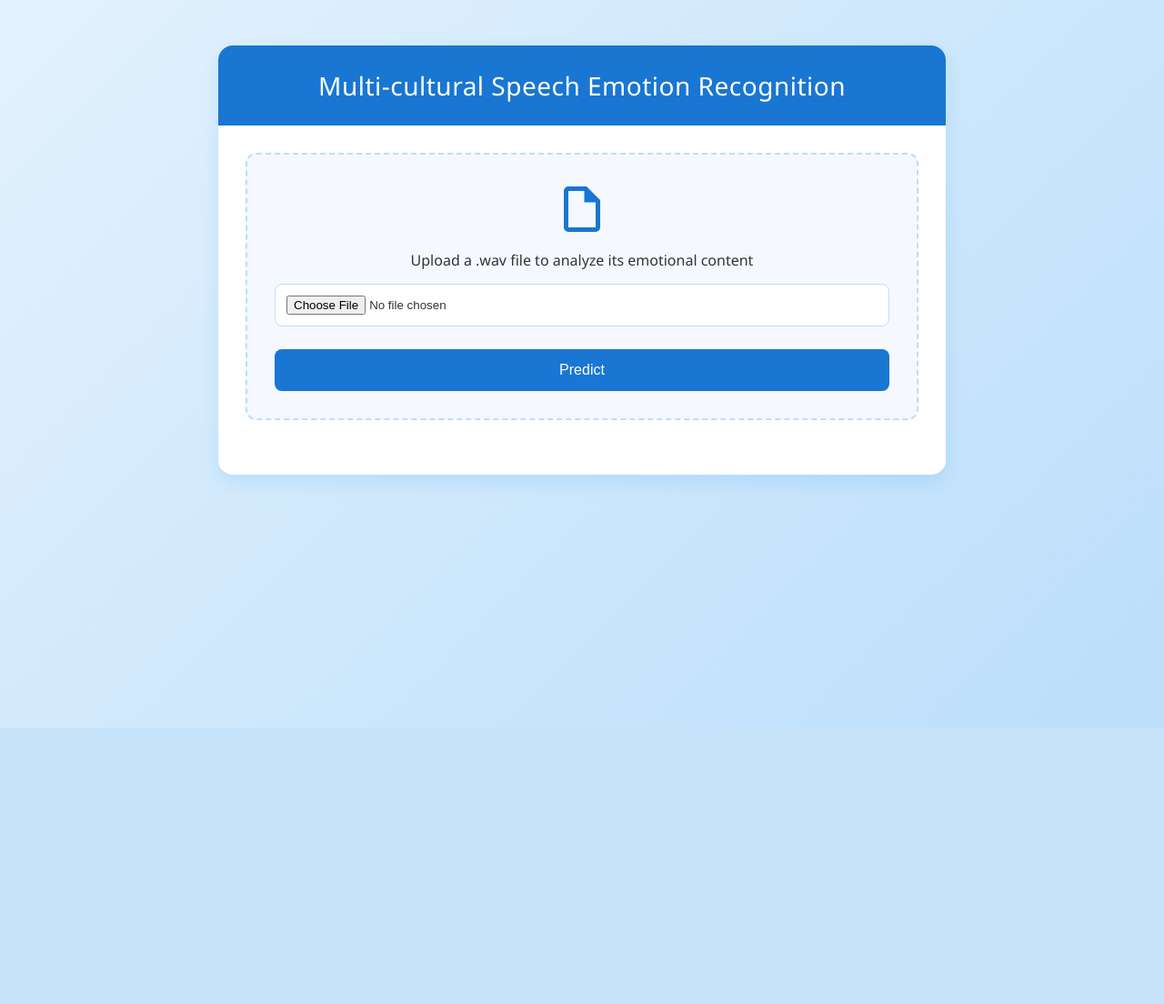
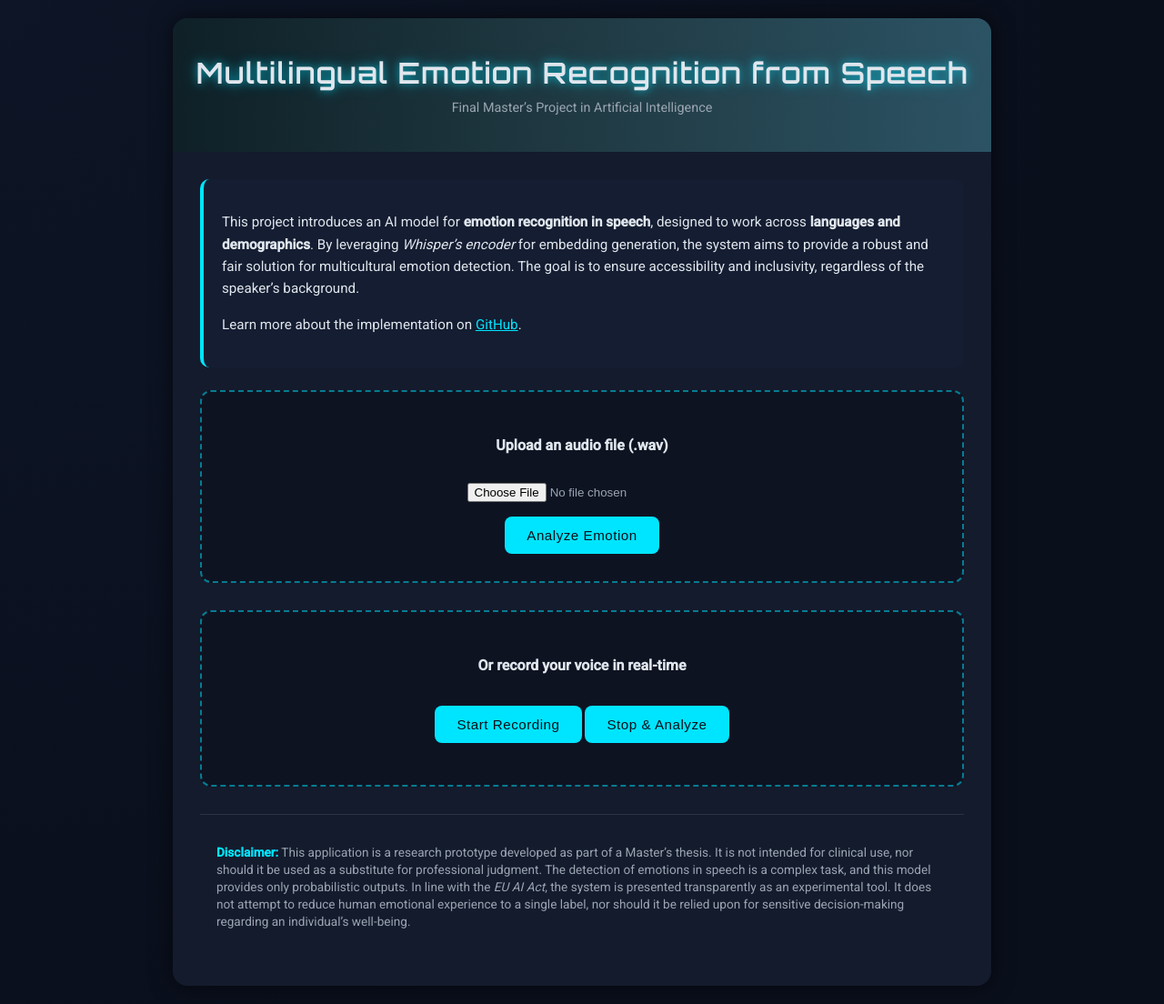
Before and after one commit to faler08/Multi-cultural-SER-Web-App, a Flask app: page / in a window 1280 px wide. Shown: the whole page at 91% size. Before the commit the page ends 800 px from the top, so only its background shows below. Run offline with Flask 3, Linux system fonts and the light colour scheme.

Commit message:
New web resource
Added a cleaner front-end and the recording functionality.

```diff
--- a/templates/index.html
+++ b/templates/index.html
@@ -2,256 +2,310 @@
 <html lang="en">
 <head>
   <meta charset="UTF-8">
-  <title>Multi-cultural Speech Emotion Recognition</title>
+  <meta name="viewport" content="width=device-width, initial-scale=1.0">
+  <title>Multilingual Emotion Recognition from Speech</title>
+  <link href="https://fonts.googleapis.com/css2?family=Orbitron:wght@400;600&family=Roboto:wght@300;400;500&display=swap" rel="stylesheet">
   <style>
+    /* ==== Futuristic dark theme ==== */
     :root {
-      --primary-blue: #1976D2;
-      --dark-blue: #0D47A1;
-      --light-blue: #BBDEFB;
-      --accent-blue: #2196F3;
-      --background-gradient: linear-gradient(135deg, #E3F2FD 0%, #BBDEFB 100%);
-      --card-shadow: 0 8px 20px rgba(33, 150, 243, 0.15);
+      --primary: #E0E6ED;
+      --secondary: #9AA5B1;
+      --accent: #00E5FF;
+      --background: #0A0F1C;
+      --card-bg: #141B2D;
+      --glow: 0 0 10px rgba(0, 229, 255, 0.6), 0 0 20px rgba(0, 229, 255, 0.3);
     }
-
-    * {
-      box-sizing: border-box;
+    body {
+      font-family: 'Roboto', sans-serif;
+      background: radial-gradient(circle at top left, #0D1526, #0A0F1C 70%);
+      padding: 20px;
+      color: var(--primary);
       margin: 0;
-      padding: 0;
     }
-
-    body {
-      font-family: 'Segoe UI', 'Roboto', sans-serif;
-      margin: 0;
-      padding: 0;
-      min-height: 100vh;
-      background: var(--background-gradient);
-      color: #333;
-      display: flex;
-      flex-direction: column;
-      align-items: center;
-      padding: 30px 20px;
+    .container {
+      max-width: 900px;
+      margin: auto;
+      background: var(--card-bg);
+      border-radius: 16px;
+      box-shadow: 0 0 25px rgba(0,0,0,0.6);
+      overflow: hidden;
     }
-
-    .container {
-      width: 100%;
-      max-width: 800px;
-      background: white;
-      border-radius: 16px;
-      box-shadow: var(--card-shadow);
-      overflow: hidden;
-      margin-top: 20px;
-    }
-
     .header {
-      background: var(--primary-blue);
-      color: white;
-      padding: 25px;
+      background: linear-gradient(90deg, #0F2027, #203A43, #2C5364);
+      color: var(--primary);
+      padding: 40px 20px;
       text-align: center;
     }
-
-    h1 {
-      font-weight: 300;
-      font-size: 28px;
-      letter-spacing: 0.5px;
+    .header h1 {
+      font-family: 'Orbitron', sans-serif;
+      font-weight: 600;
       margin: 0;
+      font-size: 2em;
+      text-shadow: var(--glow);
+      letter-spacing: 1px;
     }
-
+    .subheader {
+      font-size: 0.9em;
+      color: var(--secondary);
+      margin-top: 10px;
+    }
     .content {
       padding: 30px;
+      line-height: 1.6;
     }
-
+    .description {
+      margin-bottom: 25px;
+      padding: 20px;
+      background: rgba(20, 30, 50, 0.8);
+      border-left: 4px solid var(--accent);
+      border-radius: 10px;
+      font-size: 0.95em;
+    }
     .upload-container {
-      background: #F5F9FF;
-      border: 2px dashed var(--light-blue);
+      border: 2px dashed rgba(0, 229, 255, 0.5);
+      padding: 30px;
       border-radius: 12px;
-      padding: 30px;
       text-align: center;
-      margin-bottom: 25px;
-      transition: all 0.3s ease;
-    }
-
-    .upload-container:hover {
-      border-color: var(--accent-blue);
-      background: #E8F4FF;
-    }
-
-    .upload-icon {
-      width: 60px;
-      height: 60px;
-      color: var(--primary-blue);
-      margin: 0 auto 15px;
-      display: flex;
-      justify-content: center;
-      align-items: center;
-    }
-
-    .file-input {
-      margin: 15px 0;
-      width: 100%;
-    }
-
-    input[type="file"] {
-      width: 100%;
-      padding: 12px;
-      background: white;
-      border-radius: 8px;
-      border: 1px solid #BBDEFB;
-      cursor: pointer;
+      background: rgba(10, 15, 28, 0.6);
+      margin-bottom: 30px;
       transition: all 0.3s;
     }
-
-    input[type="file"]:hover {
-      border-color: var(--accent-blue);
+    .upload-container:hover {
+      background: rgba(20, 30, 50, 0.9);
+      box-shadow: var(--glow);
     }
-
     button {
-      background: var(--primary-blue);
-      color: white;
+      background: var(--accent);
+      color: #0A0F1C;
       border: none;
-      padding: 14px 28px;
+      padding: 12px 24px;
+      margin-top: 15px;
       border-radius: 8px;
       cursor: pointer;
-      font-size: 16px;
+      font-size: 0.95em;
       font-weight: 500;
-      transition: all 0.3s;
-      width: 100%;
-      margin-top: 10px;
+      letter-spacing: 0.5px;
+      transition: transform 0.2s, box-shadow 0.3s;
     }
-
     button:hover {
-      background: var(--dark-blue);
       transform: translateY(-2px);
-      box-shadow: 0 4px 8px rgba(13, 71, 161, 0.2);
+      box-shadow: var(--glow);
     }
-
+    input[type="file"] {
+      margin-top: 12px;
+      color: var(--secondary);
+    }
     #result {
       margin-top: 30px;
     }
-
     .result-card {
-      background: white;
+      padding: 22px;
+      border-left: 4px solid var(--accent);
       border-radius: 12px;
+      background: rgba(20, 30, 50, 0.85);
+      box-shadow: 0 0 15px rgba(0,229,255,0.2);
+    }
+    .result-card strong {
+      color: var(--accent);
+    }
+    table {
+      width: 100%;
+      border-collapse: collapse;
+      margin-top: 14px;
+      font-size: 0.9em;
+    }
+    th, td {
+      border: 1px solid rgba(255,255,255,0.1);
+      padding: 10px;
+      text-align: center;
+      color: var(--secondary);
+    }
+    th {
+      background: rgba(0,229,255,0.1);
+      font-weight: 600;
+      color: var(--primary);
+    }
+    .processing {
+      text-align: center;
       padding: 25px;
-      box-shadow: 0 4px 12px rgba(0, 0, 0, 0.08);
-      border-left: 4px solid var(--accent-blue);
     }
-
-    .prediction {
-      font-size: 22px;
-      color: var(--dark-blue);
-      font-weight: 600;
-      margin-bottom: 20px;
-      padding-bottom: 15px;
-      border-bottom: 1px solid #E3F2FD;
-    }
-
-    .probabilities {
-      margin-top: 20px;
-    }
-
-    .probabilities h3 {
-      color: var(--primary-blue);
-      margin-bottom: 15px;
-      font-weight: 500;
-    }
-
-    table {
-      border-collapse: collapse;
-      width: 100%;
-      margin-top: 15px;
-      border-radius: 8px;
-      overflow: hidden;
-      box-shadow: 0 2px 6px rgba(0, 0, 0, 0.05);
-    }
-
-    th, td {
-      padding: 14px;
-      text-align: center;
-    }
-
-    th {
-      background: var(--light-blue);
-      color: var(--dark-blue);
-      font-weight: 500;
-    }
-
-    tr:nth-child(even) {
-      background: #F8FCFF;
-    }
-
-    tr:hover {
-      background: #E3F2FD;
-    }
-
-    .processing {
-      display: flex;
-      flex-direction: column;
-      align-items: center;
-      padding: 30px;
-    }
-
     .spinner {
-      width: 50px;
-      height: 50px;
-      border: 4px solid var(--light-blue);
-      border-top: 4px solid var(--primary-blue);
+      width: 55px;
+      height: 55px;
+      border: 4px solid rgba(255,255,255,0.1);
+      border-top: 4px solid var(--accent);
       border-radius: 50%;
       animation: spin 1s linear infinite;
-      margin-bottom: 20px;
+      margin: auto;
+      box-shadow: var(--glow);
     }
-
     @keyframes spin {
-      0% { transform: rotate(0deg); }
-      100% { transform: rotate(360deg); }
+      0% {transform: rotate(0deg);}
+      100% {transform: rotate(360deg);}
     }
-
-    .footer {
+    .disclaimer {
       margin-top: 30px;
-      text-align: center;
-      color: #607D8B;
-      font-size: 14px;
+      padding: 18px;
+      font-size: 0.85em;
+      color: var(--secondary);
+      border-top: 1px solid rgba(255,255,255,0.1);
+      line-height: 1.4;
+    }
+    .disclaimer strong {
+      color: var(--accent);
+    }
+    @media (max-width: 700px) {
+      .content {
+        padding: 20px;
+      }
+      .header h1 {
+        font-size: 1.5em;
+      }
+      button {
+        width: 100%;
+        margin-top: 10px;
+      }
+      .upload-container {
+        padding: 20px;
+      }
     }
   </style>
 </head>
 <body>
   <div class="container">
     <div class="header">
-      <h1>Multi-cultural Speech Emotion Recognition</h1>
+      <h1>Multilingual Emotion Recognition from Speech</h1>
+      <div class="subheader">Final Master’s Project in Artificial Intelligence</div>
     </div>
+    <div class="content">
 
-    <div class="content">
+      <!-- Project description -->
+      <div class="description">
+        <p> This project introduces an AI model for <strong>emotion recognition in speech</strong>, designed to work across <strong>languages and demographics</strong>. By leveraging <em>Whisper’s encoder</em> for embedding generation, the system aims to provide a robust and fair solution for multicultural emotion detection. The goal is to ensure accessibility and inclusivity, regardless of the speaker’s background. </p> <p> Learn more about the implementation on <a href="https://github.com/faler08/Multi-cultural-SER-Web-App" target="_blank" style="color:var(--accent);">GitHub</a>.
+        </p>
+      </div>
+
+      <!-- Upload file -->
       <div class="upload-container">
-        <div class="upload-icon">
-          <svg viewBox="0 0 24 24" fill="currentColor">
-            <path d="M14,2H6A2,2 0 0,0 4,4V20A2,2 0 0,0 6,22H18A2,2 0 0,0 20,20V8L14,2M18,20H6V4H13V9H18V20Z" />
-          </svg>
-        </div>
-        <p>Upload a .wav file to analyze its emotional content</p>
-
+        <p><strong>Upload an audio file (.wav)</strong></p>
         <form id="upload-form">
-          <div class="file-input">
-            <input type="file" name="file" accept=".wav" required>
-          </div>
-          <button type="submit">Predict</button>
+          <input type="file" name="file" accept=".wav" required>
+          <br>
+          <button type="submit">Analyze Emotion</button>
         </form>
       </div>
 
+      <!-- Record audio -->
+      <div class="upload-container">
+        <p><strong>Or record your voice in real-time</strong></p>
+        <button id="start-record">Start Recording</button>
+        <button id="stop-record" disabled>Stop & Analyze</button>
+        <p id="recording-status" style="margin-top:12px;color:var(--secondary)"></p>
+      </div>
+
       <div id="result"></div>
+
+      <!-- Disclaimer -->
+       <div class="disclaimer">
+        <p>
+          <strong>Disclaimer:</strong> This application is a research prototype developed as part of a Master’s thesis. It is not intended for clinical use, nor should it be used as a substitute for professional judgment. The detection of emotions in speech is a complex task, and this model provides only probabilistic outputs. In line with the <em>EU AI Act</em>, the system is presented transparently as an experimental tool. It does not attempt to reduce human emotional experience to a single label, nor should it be relied upon for sensitive decision-making regarding an individual’s well-being.
+        </p>
+      </div>
     </div>
   </div>
 
   <script>
-    const form = document.getElementById("upload-form");
     const resultDiv = document.getElementById("result");
 
-    form.addEventListener("submit", async (e) => {
+    // ========== File upload ==========
+    const uploadForm = document.getElementById("upload-form");
+    uploadForm.addEventListener("submit", async (e) => {
       e.preventDefault();
-      const formData = new FormData(form);
+      const formData = new FormData(uploadForm);
+      await sendToServer(formData);
+    });
 
+    // ========== Recording ==========
+    let mediaRecorder;
+    let audioChunks = [];
+    const startBtn = document.getElementById("start-record");
+    const stopBtn = document.getElementById("stop-record");
+    const statusText = document.getElementById("recording-status");
+
+    startBtn.addEventListener("click", async () => {
+      audioChunks = [];
+      const stream = await navigator.mediaDevices.getUserMedia({ audio: true });
+      mediaRecorder = new MediaRecorder(stream);
+      mediaRecorder.start();
+      statusText.textContent = "Recording...";
+      startBtn.disabled = true;
+      stopBtn.disabled = false;
+
+      mediaRecorder.ondataavailable = event => {
+        audioChunks.push(event.data);
+      };
+    });
+
+    stopBtn.addEventListener("click", async () => {
+      mediaRecorder.stop();
+      statusText.textContent = "Processing recording...";
+      stopBtn.disabled = true;
+      startBtn.disabled = false;
+
+      mediaRecorder.onstop = async () => {
+        const audioBlob = new Blob(audioChunks, { type: "audio/webm" });
+        const arrayBuffer = await audioBlob.arrayBuffer();
+        const audioContext = new AudioContext();
+        const audioBuffer = await audioContext.decodeAudioData(arrayBuffer);
+
+        const wavBlob = encodeWAV(audioBuffer.getChannelData(0), audioBuffer.sampleRate);
+
+        const formData = new FormData();
+        formData.append("file", wavBlob, "recording.wav");
+        await sendToServer(formData);
+        statusText.textContent = "";
+      };
+    });
+
+    // ========== WAV encoder ==========
+    function encodeWAV(samples, sampleRate) {
+      const buffer = new ArrayBuffer(44 + samples.length * 2);
+      const view = new DataView(buffer);
+
+      writeString(view, 0, 'RIFF');
+      view.setUint32(4, 36 + samples.length * 2, true);
+      writeString(view, 8, 'WAVE');
+      writeString(view, 12, 'fmt ');
+      view.setUint32(16, 16, true);
+      view.setUint16(20, 1, true);
+      view.setUint16(22, 1, true);
+      view.setUint32(24, sampleRate, true);
+      view.setUint32(28, sampleRate * 2, true);
+      view.setUint16(32, 2, true);
+      view.setUint16(34, 16, true);
+      writeString(view, 36, 'data');
+      view.setUint32(40, samples.length * 2, true);
+
+      let offset = 44;
+      for (let i = 0; i < samples.length; i++, offset += 2) {
+        const s = Math.max(-1, Math.min(1, samples[i]));
+        view.setInt16(offset, s < 0 ? s * 0x8000 : s * 0x7FFF, true);
+      }
+      return new Blob([view], { type: "audio/wav" });
+    }
+
+    function writeString(view, offset, string) {
+      for (let i = 0; i < string.length; i++) {
+        view.setUint8(offset + i, string.charCodeAt(i));
+      }
+    }
+
+    // ========== Common function ==========
+    async function sendToServer(formData) {
       resultDiv.innerHTML = `
         <div class="processing">
           <div class="spinner"></div>
-          <p>Analyzing audio file...</p>
+          <p>Analyzing audio...</p>
         </div>
       `;
 
@@ -260,31 +314,26 @@
           method: "POST",
           body: formData
         });
-
         const data = await response.json();
 
         if (data.error) {
-          resultDiv.innerHTML = `<div class="result-card"><p style="color:#d32f2f">Error: ${data.error}</p></div>`;
+          resultDiv.innerHTML = `<div class="result-card"><p style="color:red">${data.error}</p></div>`;
           return;
         }
 
         let html = `<div class="result-card">`;
-        html += `<div class="prediction">Detected Emotion: <span style="color:var(--dark-blue)">${data.prediction}</span></div>`;
-        html += `<div class="probabilities">`;
-        html += `<h3>Confidence Levels</h3>`;
+        html += `<div class="prediction"><strong>Detected Emotion:</strong> ${data.prediction}</div>`;
         html += `<table><tr><th>Emotion</th><th>Probability</th></tr>`;
-
         for (const [label, prob] of Object.entries(data.probabilities)) {
-          const percentage = (prob*100).toFixed(2);
-          html += `<tr><td>${label}</td><td>${percentage}%</td></tr>`;
+          html += `<tr><td>${label}</td><td>${(prob*100).toFixed(2)}%</td></tr>`;
         }
-        html += "</table></div></div>";
+        html += "</table></div>";
 
         resultDiv.innerHTML = html;
-      } catch (error) {
-        resultDiv.innerHTML = `<div class="result-card"><p style="color:#d32f2f">Network error: Please try again</p></div>`;
+      } catch (err) {
+        resultDiv.innerHTML = `<div class="result-card"><p style="color:red">Network error</p></div>`;
       }
-    });
+    }
   </script>
 </body>
 </html>
```
Also changed, not shown: 1 other file.
